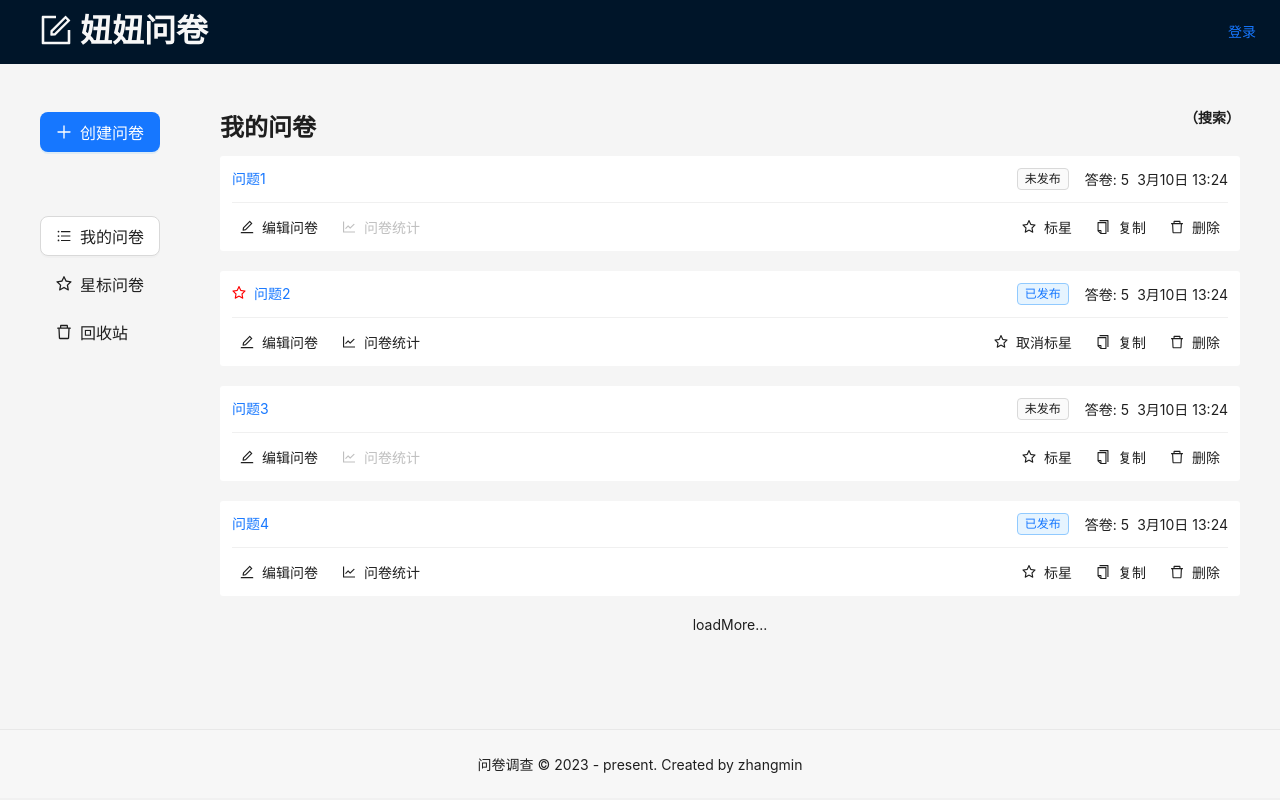
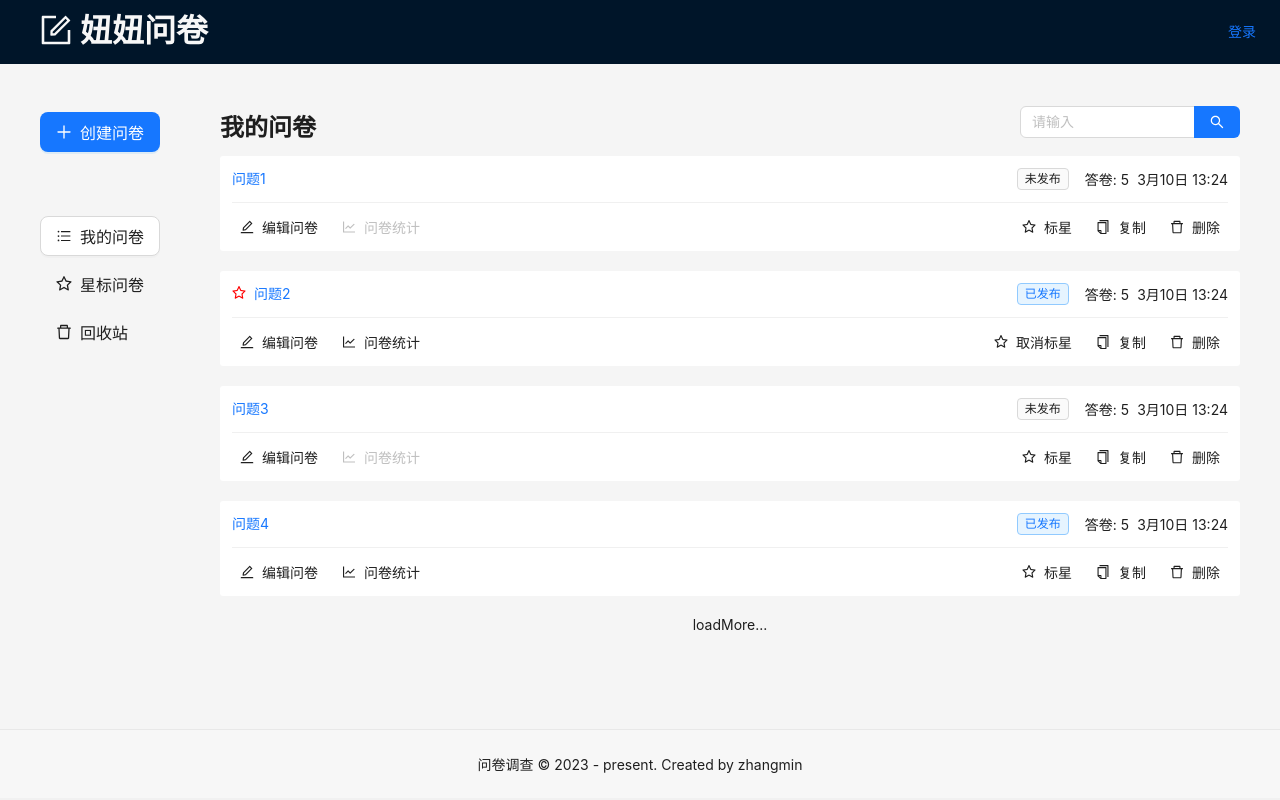
Before and after one commit to ZhangMin1998/react-ts-wenjuan, a React (Create React App) app: page /manage/list in a window 1280 px wide. Built offline with nearby package versions, Linux system fonts and the light colour scheme.

Commit message:
使用AntD开发ListSearch搜索组件

```diff
--- /dev/null
+++ b/src/components/ListSearch/ListSearch.module.scss
@@ -0,0 +1,3 @@
+.container{
+
+}
--- /dev/null
+++ b/src/components/ListSearch/ListSearch.tsx
@@ -0,0 +1,25 @@
+import React, { FC, useState } from 'react'
+import type { ChangeEvent } from 'react'
+import styles from './ListSearch.module.scss'
+import { Input } from 'antd'
+
+const { Search } = Input
+
+const ListSearch: FC = () => {
+  // 受控组件
+  const [value, setValue] = useState('')
+  const handleChange = (event: ChangeEvent<HTMLInputElement>) => {
+    console.log(event.target.value)
+    setValue(event.target.value)
+  }
+  const handleSearch = (value: string) => {
+    console.log('value:', value)
+  }
+  return (
+    <div>
+      <Search placeholder="请输入" style={{width: '220px'}} value={value} onChange={handleChange} onSearch={handleSearch} allowClear enterButton />
+    </div>
+  )
+}
+
+export default ListSearch
--- a/src/pages/manage/List.tsx
+++ b/src/pages/manage/List.tsx
@@ -1,8 +1,9 @@
 import React, { FC, useState } from 'react'
 import styles from './common.module.scss'
+import { Typography } from 'antd'
 import Card from '../../components/Card/Card'
+import ListSearch from '../../components/ListSearch/ListSearch'
 // import { useSearchParams } from 'react-router-dom'
-import { Typography } from 'antd'
 
 const { Title } = Typography
 
@@ -24,7 +25,7 @@ const List: FC = () => {
         <Title level={3}>我的问卷</Title>
       </div>
       <div className={styles.right}>
-        <h4>（搜索）</h4>
+        <ListSearch />
       </div>
     </div>
 
--- a/src/pages/manage/common.module.scss
+++ b/src/pages/manage/common.module.scss
@@ -1,7 +1,12 @@
 .header{
   display: flex;
+  justify-content: center;
+  align-items: center;
   .left{
     flex: 1;
+    h3{
+      margin-bottom: none;
+    }
   }
   .right{
     flex: 1;
```
Also changed, not shown: 1 other file (tests, documents, lock files or other folders).
